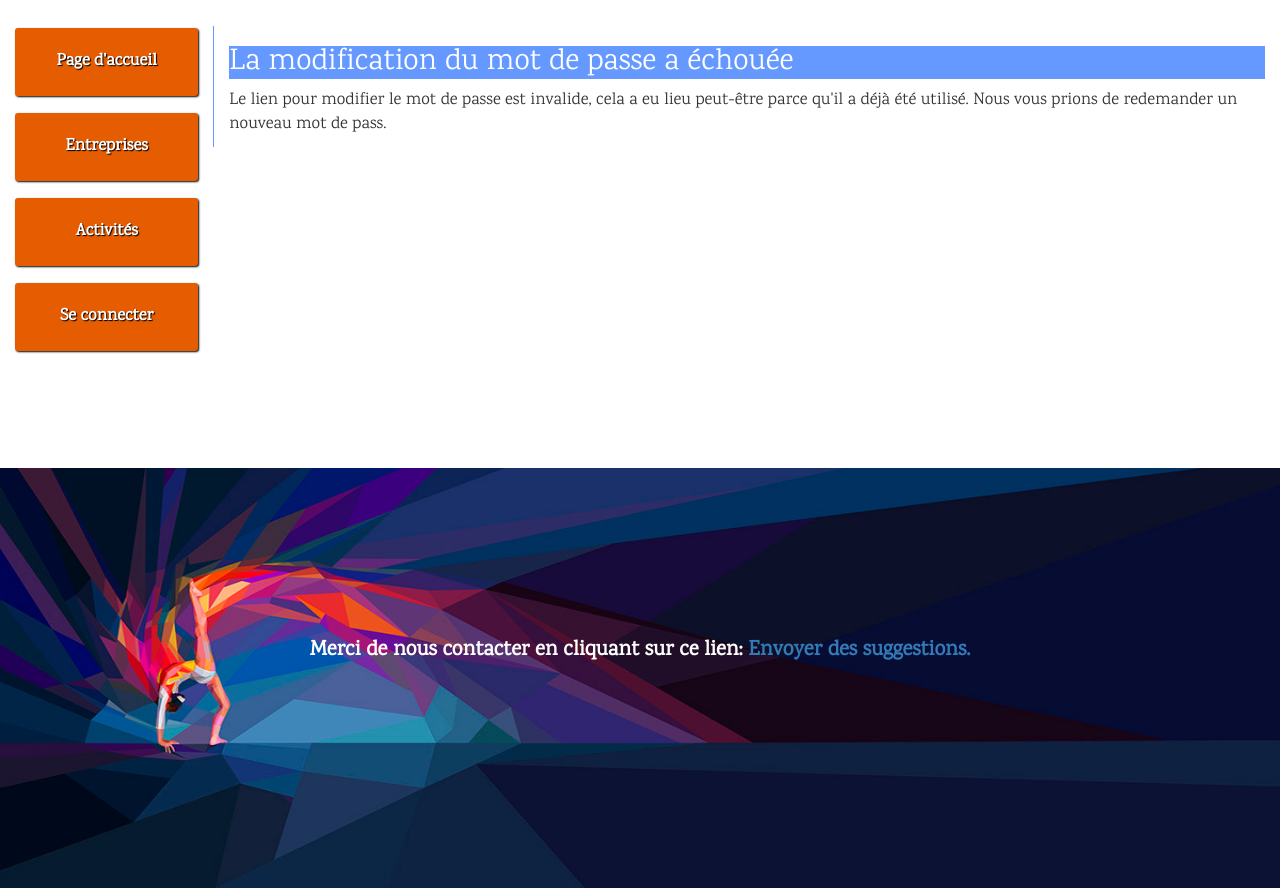
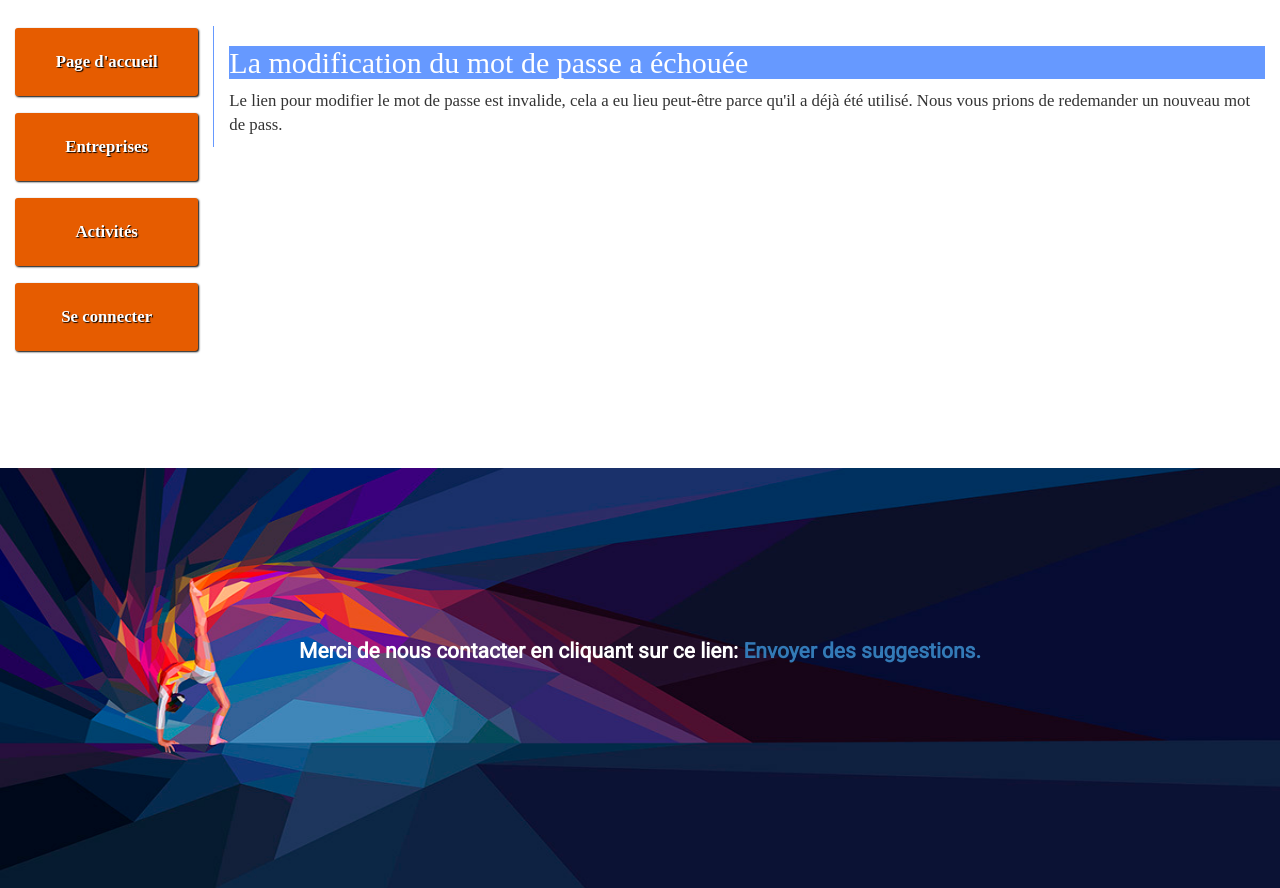
Before and after one commit to sarrme/seminaire_web, a Django app: page /accounts/reset/1/1/ in a window 1280 px wide. Run offline with Django 3.2, Linux system fonts and the light colour scheme; some libraries are stand-ins or nearby versions.

Commit message:
change font

```diff
--- a/simulation/static/css/style.css
+++ b/simulation/static/css/style.css
@@ -2,7 +2,7 @@ body{
 
 }
 footer{
-    font-family: 'Karma', serif;
+    font-family: 'Roboto', sans-serif;
     background-image: url("images/test.jpg");
     background-repeat: no-repeat;
     background-size: 100% 20em;
--- a/simulation/templates/base_generic.html
+++ b/simulation/templates/base_generic.html
@@ -12,7 +12,7 @@
   <!-- Add additional CSS in static file -->
    {% load static %}
    <link rel="icon" href="{% static 'css/images/favicon.ico' %}">
-   <link href="https://fonts.googleapis.com/css?family=Karma" rel="stylesheet">
+   <link href="https://fonts.googleapis.com/css?family=Roboto" rel="stylesheet">
   <link rel="stylesheet" href="{% static 'css/style.css' %}" type="text/css" />
 </head>
 
```
